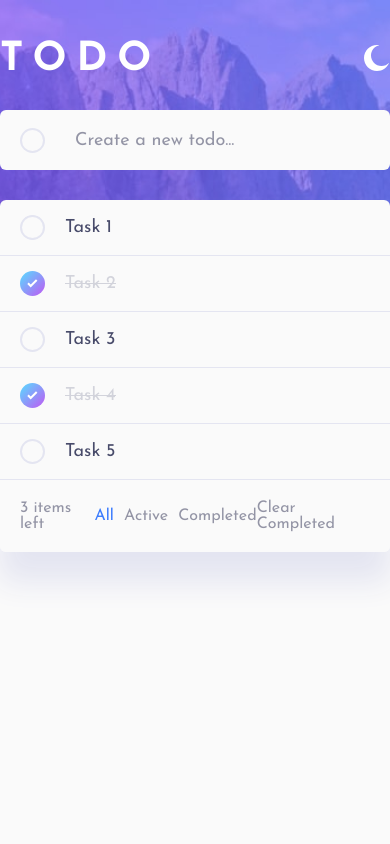
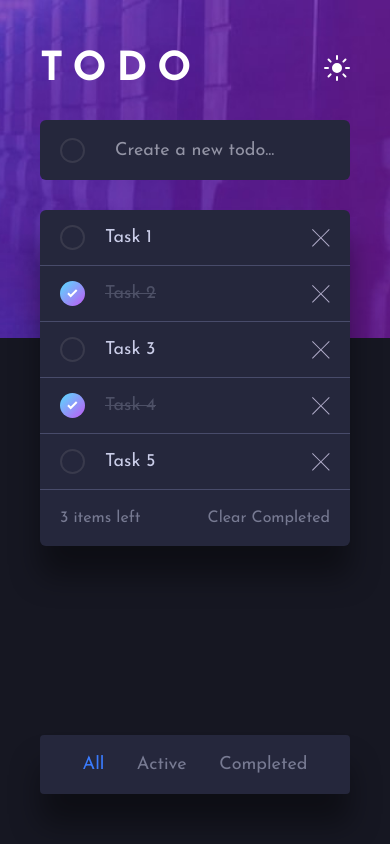
Before and after one commit to sarvagya2545/fem-todo, a React (Vite) app: page / in a window 390 px wide. Built offline with nearby package versions, Linux system fonts and the light colour scheme.

Commit message:
make design responsive

```diff
--- /dev/null
+++ b/src/components/TodoItemsFilterList/index.js
@@ -0,0 +1,47 @@
+import React, { useContext } from 'react';
+import { TodoContext } from '../../contexts/TodoContext';
+import { ItemsFilter, ItemsFilterList, FilterContainer } from '../shared';
+
+const filters = [
+    { filterType: 'all', label: 'All' },
+    { filterType: 'active', label: 'Active' },
+    { filterType: 'completed', label: 'Completed' }
+]
+
+const TodoItemsFilterList = ({ mobileOnly, container }) => {
+    const { filter, changeFilter } = useContext(TodoContext);
+
+    if(container) {
+        return (
+            <FilterContainer>
+                <ItemsFilterList mobileOnly={mobileOnly}>
+                    {filters.map(({ filterType, label }, index) =>
+                        <ItemsFilter
+                            key={index}
+                            selected={filter === filterType}
+                            onClick={() => changeFilter(filterType)}
+                        >
+                            {label}
+                        </ItemsFilter>
+                    )}
+                </ItemsFilterList>
+            </FilterContainer>
+        )
+    }
+
+    return (
+        <ItemsFilterList mobileOnly={mobileOnly}>
+            {filters.map(({ filterType, label }, index) =>
+                <ItemsFilter
+                    key={index}
+                    selected={filter === filterType}
+                    onClick={() => changeFilter(filterType)}
+                >
+                    {label}
+                </ItemsFilter>
+            )}
+        </ItemsFilterList>
+    );
+}
+
+export default TodoItemsFilterList;
--- a/src/components/TodoList/TodoListItem/TodoListItem.elements.js
+++ b/src/components/TodoList/TodoListItem/TodoListItem.elements.js
@@ -40,7 +40,7 @@ export const TodoRemoveButton = styled.button`
     border: none;
     background-color: inherit;
 
-    transition: all var(--transition-time) ease;
+    transition: all 0.2s ease;
 
     /* centering the grid */
     display: grid;
@@ -67,6 +67,10 @@ export const TodoRemoveButton = styled.button`
 
     ${TodoListItemContainer} & {
         transform: scale(0);
+
+        @media screen and (max-width: 700px) {
+            transform: scale(1);
+        }
     }
 
     ${TodoListItemContainer}:hover & {
--- a/src/components/TodoList/TodoListOptions/TodoListOptions.elements.js
+++ b/src/components/TodoList/TodoListOptions/TodoListOptions.elements.js
@@ -13,25 +13,6 @@ export const ItemsLeft = styled.span`
     transition: color var(--transition-time) ease;
 `;
 
-export const ItemsFilterList = styled.ul`
-    display: flex;
-    list-style-type: none;
-    justify-content: space-evenly;
-    align-items: center;
-    gap: 10px;
-`;
-
-export const ItemsFilter = styled.li`
-    color: ${({ theme, selected }) => selected ? theme.primaryColor : theme.footerItem};
-
-    &:hover {
-        color: ${({ theme, selected }) => selected ? theme.primaryColor : theme.footerItemHover};
-        cursor: ${({ selected }) => selected ? 'inherit' : 'pointer'};
-    }
-
-    transition: color var(--transition-time) ease;
-`;
-
 export const ClearCompleted = styled.button`
     all: unset;
     color: ${({ theme }) => theme.footerItem};
--- a/src/components/TodoList/TodoListOptions/index.js
+++ b/src/components/TodoList/TodoListOptions/index.js
@@ -1,29 +1,14 @@
 import React, { useContext } from 'react';
 import { TodoContext } from '../../../contexts/TodoContext';
-import { ClearCompleted, ItemsFilter, ItemsFilterList, ItemsLeft, TodoOptionsContainer } from './TodoListOptions.elements';
-
-const filters = [
-    { filterType: 'all', label: 'All' },
-    { filterType: 'active', label: 'Active' },
-    { filterType: 'completed', label: 'Completed' }
-]
+import { ClearCompleted, ItemsLeft, TodoOptionsContainer } from './TodoListOptions.elements';
+import TodoItemsFilterList from '../../TodoItemsFilterList';
 
 const TodoOptions = () => {
-    const { leftItems, filter, changeFilter, clearFinishedItems } = useContext(TodoContext);
+    const { leftItems, clearFinishedItems } = useContext(TodoContext);
     return (
         <TodoOptionsContainer justifyContent="space-between" alignItems="center">
             <ItemsLeft>{leftItems} items left</ItemsLeft>
-            <ItemsFilterList>
-                {filters.map(({ filterType, label }, index) =>
-                    <ItemsFilter
-                        key={index}
-                        selected={filter === filterType}
-                        onClick={() => changeFilter(filterType)}
-                    >
-                        {label}
-                    </ItemsFilter>
-                )}
-            </ItemsFilterList>
+            <TodoItemsFilterList/>
             <ClearCompleted onClick={clearFinishedItems}>Clear Completed</ClearCompleted>
         </TodoOptionsContainer>
     );
--- a/src/components/index.js
+++ b/src/components/index.js
@@ -2,3 +2,5 @@ export { default as Background } from './Background';
 export { default as TodoInput } from './TodoInput';
 export { default as TodoListHeader } from './TodoListHeader';
 export { default as TodoList } from './TodoList';
+export { default as TodoItemsFilterList } from './TodoItemsFilterList';
+export * from './shared';
--- /dev/null
+++ b/src/components/shared/ItemsFilterList.js
@@ -0,0 +1,37 @@
+import styled from 'styled-components';
+
+export const FilterContainer = styled.div`
+    display: none;
+    @media screen and (max-width: 700px) {
+        display: block;
+    }
+
+    background: ${({ theme }) => theme.listbg};
+    box-shadow: 0 30px 30px ${({ theme }) => theme.shadow};
+    padding: 2rem;
+    border-radius: 4px;
+    margin-top: auto;
+`;
+
+export const ItemsFilterList = styled.ul`
+    display: ${({ mobileOnly }) => mobileOnly ? 'none' : 'flex'};
+    @media screen and (max-width: 700px) {
+        display: ${({ mobileOnly }) => mobileOnly ? 'flex' : 'none'};
+    }
+
+    list-style-type: none;
+    justify-content: space-evenly;
+    align-items: center;
+    gap: 10px;
+`;
+
+export const ItemsFilter = styled.li`
+    color: ${({ theme, selected }) => selected ? theme.primaryColor : theme.footerItem};
+
+    &:hover {
+        color: ${({ theme, selected }) => selected ? theme.primaryColor : theme.footerItemHover};
+        cursor: ${({ selected }) => selected ? 'inherit' : 'pointer'};
+    }
+
+    transition: color var(--transition-time) ease;
+`;
--- a/src/components/shared/index.js
+++ b/src/components/shared/index.js
@@ -1 +1,2 @@
 export * from './FormElements';
+export * from './ItemsFilterList';
--- a/src/contexts/ThemeContext.js
+++ b/src/contexts/ThemeContext.js
@@ -3,7 +3,7 @@ import React, { createContext, useState } from "react";
 export const ThemeContext = createContext();
 
 export const ThemeContextProvider = ({ children }) => {
-    const [theme, setTheme] = useState('light');
+    const [theme, setTheme] = useState('dark');
 
     const toggleTheme = () => setTheme(t => t === 'light' ? 'dark' : 'light');
 
--- a/src/pages/MainPage/MainPage.elements.js
+++ b/src/pages/MainPage/MainPage.elements.js
@@ -11,9 +11,16 @@ export const Container = styled.main`
     flex-direction: column;
     justify-content: center;
     gap: 3rem;
-    padding: 4rem 0;
+    padding-top: 6rem;
 
     & ${TodoListContainer} {
         margin-bottom: auto;
+        @media screen and (max-width: 700px) {
+            margin-bottom: 0;
+        }
+    }
+
+    @media screen and (max-width: 700px) {
+        padding: 5rem 4rem;
     }
 `;
--- a/src/pages/MainPage/index.js
+++ b/src/pages/MainPage/index.js
@@ -1,7 +1,7 @@
 import React, { useContext } from 'react';
 import { ThemeProvider } from 'styled-components';
 import { ThemeContext } from '../../contexts/ThemeContext';
-import { Background, TodoInput, TodoListHeader, TodoList } from '../../components';
+import { Background, TodoInput, TodoListHeader, TodoList, TodoItemsFilterList } from '../../components';
 import { Container } from './MainPage.elements';
 import themes from '../../themes';
 
@@ -15,6 +15,7 @@ const MainPage = () => {
                 <TodoListHeader/>
                 <TodoInput/>
                 <TodoList/>
+                <TodoItemsFilterList mobileOnly container/>
             </Container>
         </ThemeProvider>
     );
```
